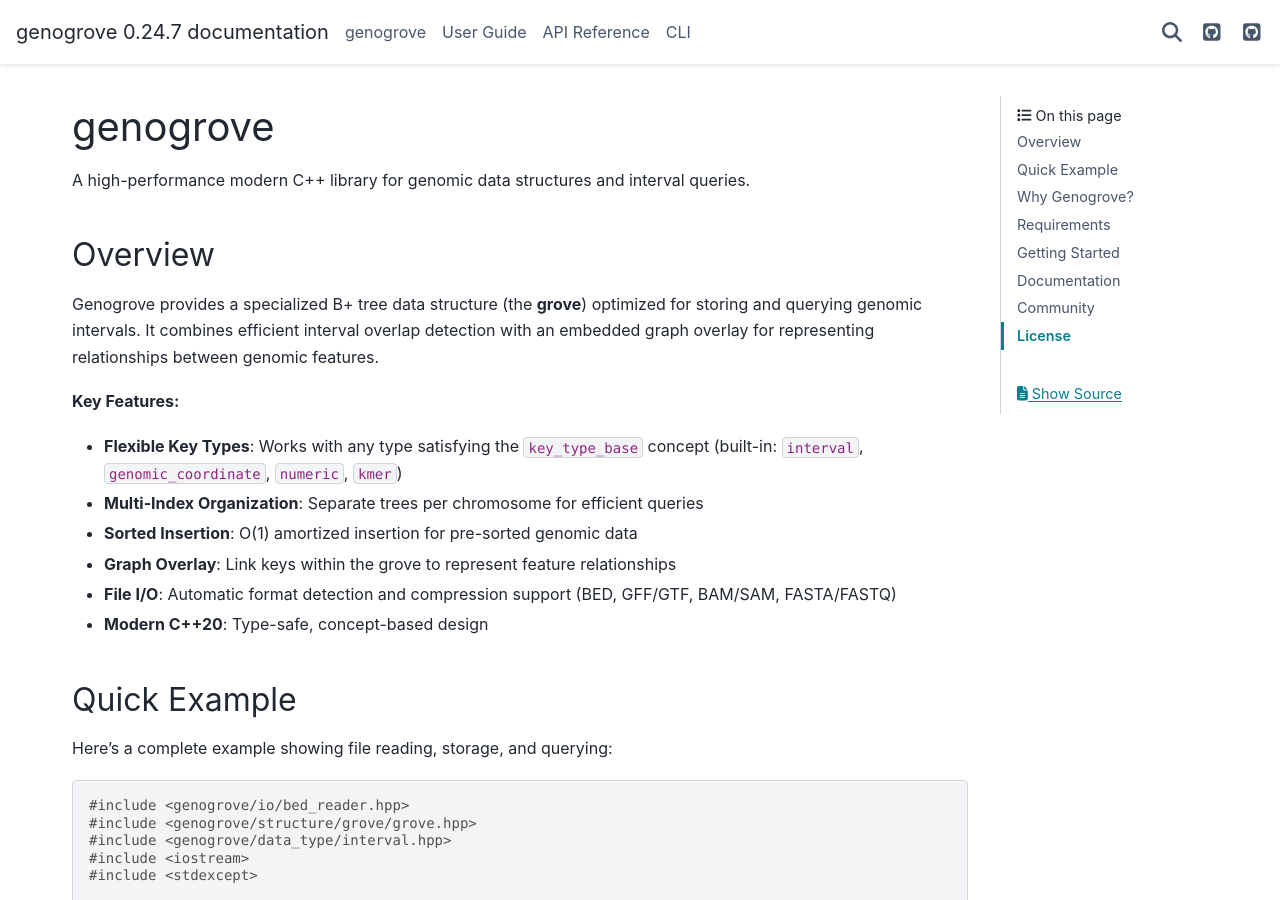
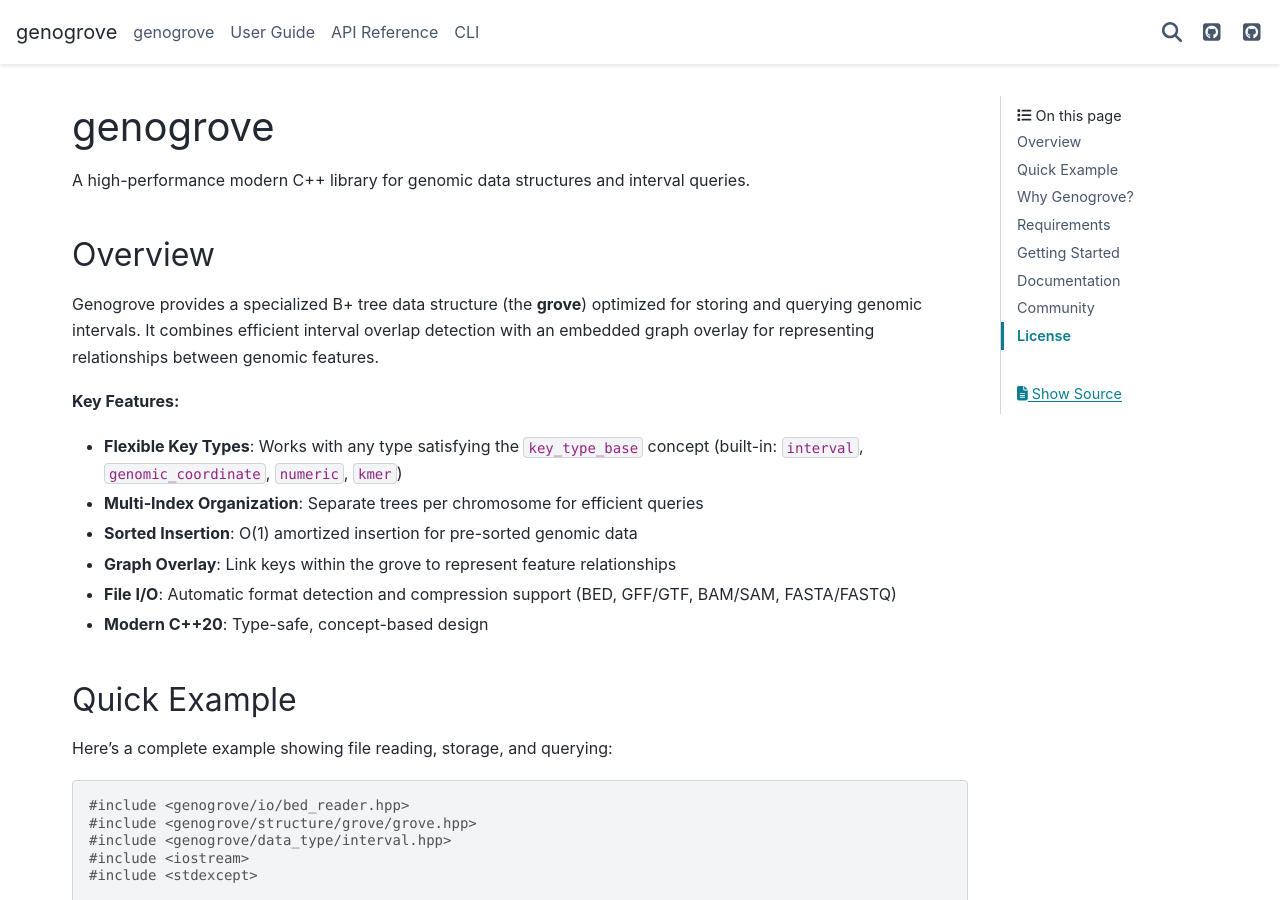
Before and after one commit to genogrove/docs, a Sphinx documentation site: the page built from source/index.md, in a window 1280 px wide and 900 px high. Built offline with Sphinx 7.4.7 and the PyData theme 0.15.4, drawn with Linux system fonts in a browser that asks for light colours.

Commit message:
Drop C++ release from navbar title

```diff
--- a/source/conf.py
+++ b/source/conf.py
@@ -127,6 +127,10 @@ autodoc_default_options = {
 
 html_theme = "pydata_sphinx_theme"
 html_static_path = ["_static"]
+# Drop the default "<project> <release> documentation" title so the navbar
+# doesn't brand the whole site with the C++ `release` — genogrove and
+# pygenogrove version independently and each guide tab is stamped with its own.
+html_title = "genogrove"
 
 html_theme_options = {
     "github_url": "https://github.com/genogrove/genogrove",
```
